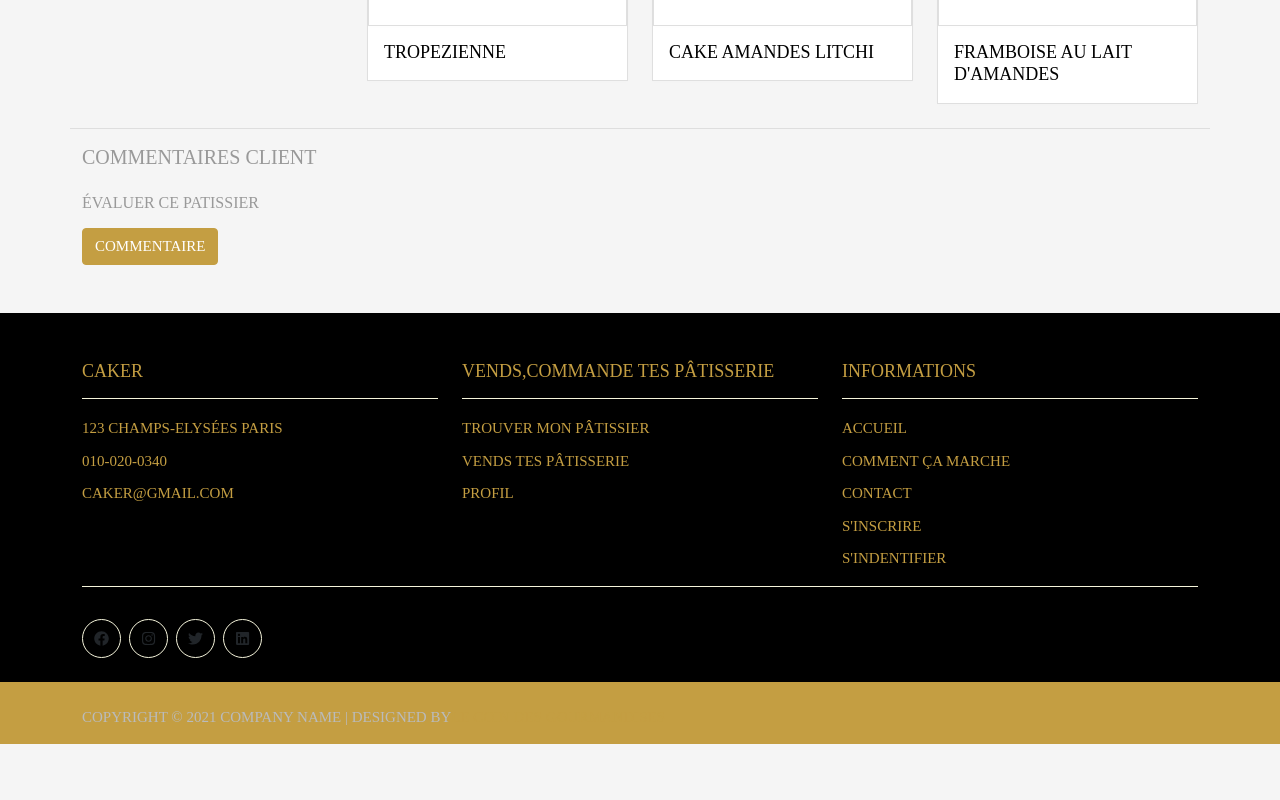
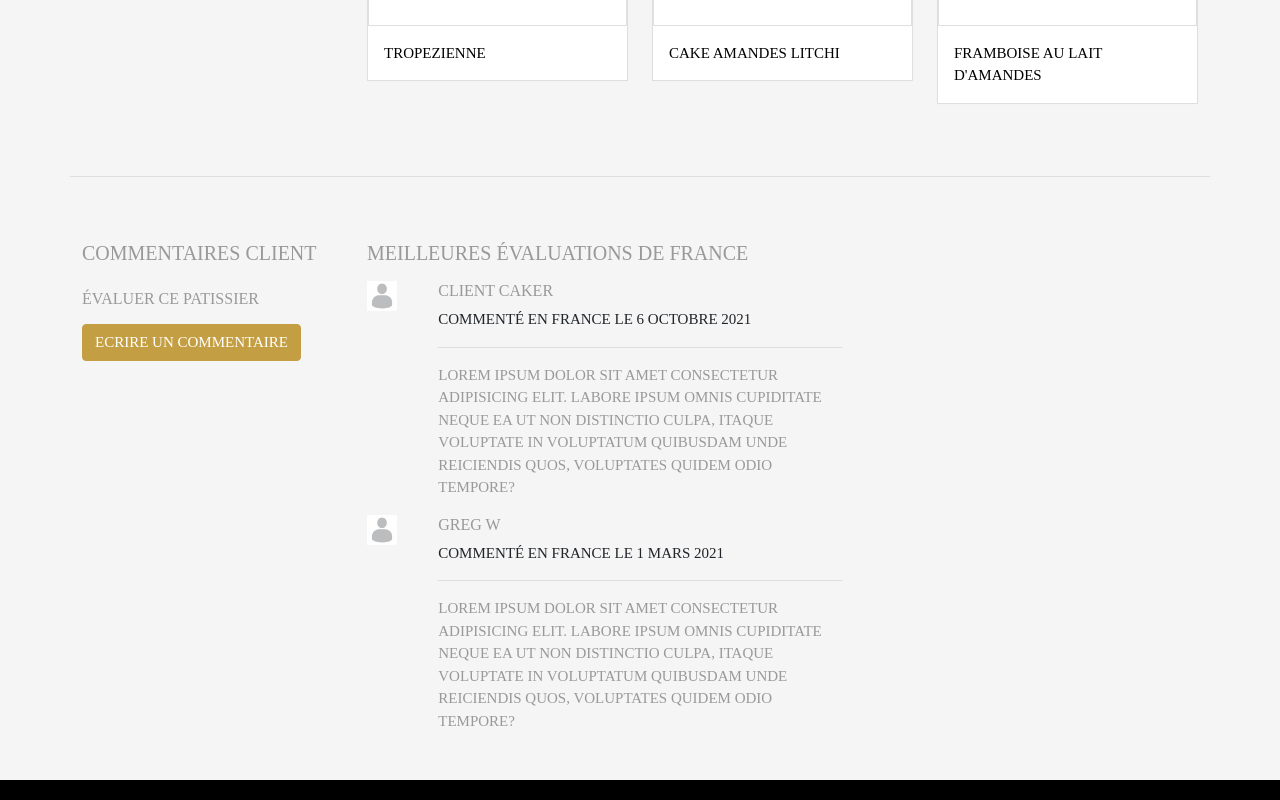
Before and after one commit to Meriambm93/caker_project, a Next.js app in the folder caker/: page /shop1 in a window 1280 px wide. Shown: the part 480-1280 px from the top of the page. Before the commit the page ends 1224 px from the top, so only its background shows below. Built offline with nearby package versions, Linux system fonts and the light colour scheme.

Commit message:
feat modify shop1,Link,Signup,VendsTesPtisserie create page Commentaire

```diff
--- a/caker/src/components/Card.jsx
+++ b/caker/src/components/Card.jsx
@@ -14,7 +14,10 @@ const Card = (props) => {
           <div className="card-img-overlay rounded-0 product-overlay d-flex align-items-center justify-content-center">
             <ul className="list-unstyled">
               <li>
-                <Link href="shopproduct">
+                <Link
+                  href="shopproduct"
+                  className="btn btn-success text-white mt-2"
+                >
                   <FontAwesomeIcon icon={faCartPlus} />
                 </Link>
               </li>
@@ -22,7 +25,7 @@ const Card = (props) => {
           </div>
         </div>
         <div className="card-body">
-          <a href="shop-product.html" className="h3 text-decoration-none">
+          <a href="shop-product.html" className="h4 text-decoration-none">
             {children}
           </a>
         </div>
--- a/caker/src/components/Link.jsx
+++ b/caker/src/components/Link.jsx
@@ -4,7 +4,7 @@ const Link = (props) => {
 
   return (
     <NextLink href={href}>
-      <a className="btn btn-success text-white mt-2" {...otherProps} />
+      <a {...otherProps} />
     </NextLink>
   )
 }
--- a/caker/src/components/Shop1.jsx
+++ b/caker/src/components/Shop1.jsx
@@ -5,6 +5,8 @@ import { faChevronCircleDown } from "@fortawesome/free-solid-svg-icons"
 import { FontAwesomeIcon } from "@fortawesome/react-fontawesome"
 import Link from "./Link"
 import Card from "./Card"
+import avatar from "../assets/images/avatar.jpg"
+import Image from "next/dist/client/image"
 
 const ContentShop1 = () => {
   return (
@@ -78,7 +80,7 @@ const ContentShop1 = () => {
             data-bs-parent="#accordionExample"
           >
             <div className="accordion-body">
-              <ul>
+              <ul className="list-unstyled">
                 <li className="text-decoration-none">
                   <p className="profilshop">ramirez@gmail.com</p>
                 </li>
@@ -106,12 +108,61 @@ const ContentShop1 = () => {
           </div>
         </div>
       </div>
-      <div className="row">
+      <div className="row mt-5">
         <hr />
-        <div className="col-lg-3 ">
+        <div className="col-lg-3 mt-5">
           <h5>Commentaires client</h5>
           <h6 className="h6 pt-4">Évaluer ce patissier</h6>
-          <Link href="/signIn">commentaire</Link>
+          <Link href="/commentaire" className="btn btn-success text-white mt-2">
+            Ecrire un commentaire
+          </Link>
+        </div>
+        <div className="col-lg-9 mt-5">
+          <div className="row">
+            <h5 className="fs-5">Meilleures évaluations de France</h5>
+            <div className="col-lg-1 mt-3">
+              <Image
+                src={avatar}
+                width={30}
+                height={30}
+                alt="avatar"
+                className="d-block ui-w-80 "
+              />
+            </div>
+            <div className="col-lg-6">
+              <h5 className="h5 fs-6 mt-3">client caker</h5>
+              <p className="text-dark">Commenté en France le 6 octobre 2021</p>
+              <hr />
+              <p>
+                Lorem ipsum dolor sit amet consectetur adipisicing elit. Labore
+                ipsum omnis cupiditate neque ea ut non distinctio culpa, itaque
+                voluptate in voluptatum quibusdam unde reiciendis quos,
+                voluptates quidem odio tempore?
+              </p>
+            </div>
+          </div>
+          <div className="row">
+            <div className="col-lg-1 mt-3">
+              <Image
+                src={avatar}
+                width={30}
+                height={30}
+                alt="avatar"
+                className="d-block ui-w-80 "
+              />
+            </div>
+            <div className="col-lg-6">
+              <h5 className="h5 fs-6 mt-3">greg W</h5>
+              <p className="text-dark">Commenté en France le 1 mars 2021</p>
+              <hr />
+              <p>
+                Lorem ipsum dolor sit amet consectetur adipisicing elit. Labore
+                ipsum omnis cupiditate neque ea ut non distinctio culpa, itaque
+                voluptate in voluptatum quibusdam unde reiciendis quos,
+                voluptates quidem odio tempore?
+              </p>
+            </div>
+          </div>
         </div>
       </div>
     </div>
--- a/caker/styles/signUp.css
+++ b/caker/styles/signUp.css
@@ -43,6 +43,11 @@ a:hover {
 
 :focus {
   outline: none;
+}
+#setPrice::-webkit-outer-spin-button,
+#setPrice::-webkit-inner-spin-button {
+  -webkit-appearance: none;
+  margin: 0;
 }
 
 .wrapper {
```
Also changed, not shown: caker/pages/commentaire.js (added, +11 -0 lines), caker/src/components/Commentaire.jsx (added, +66 -0 lines), caker/src/components/SignUp.jsx (+8 -2 lines), caker/src/components/VendsTesPatisserie.jsx (+14 -22 lines).
